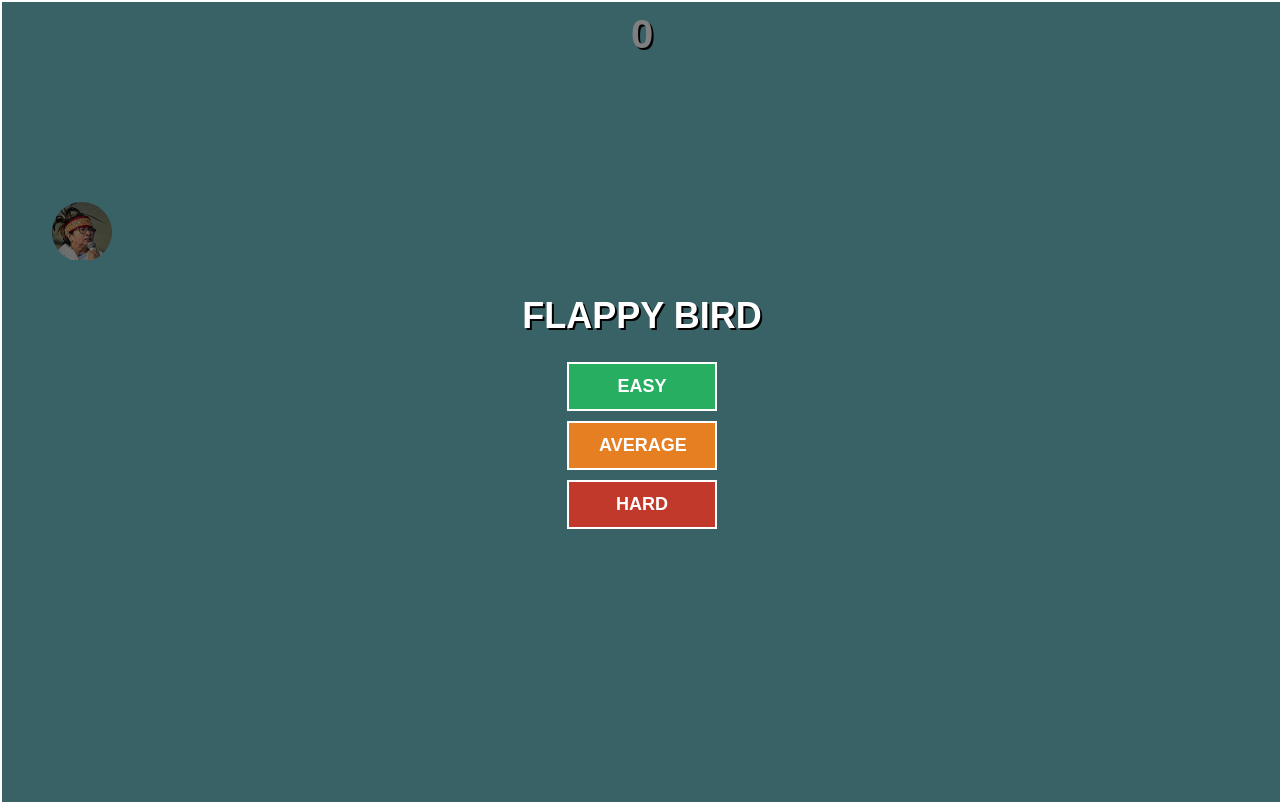
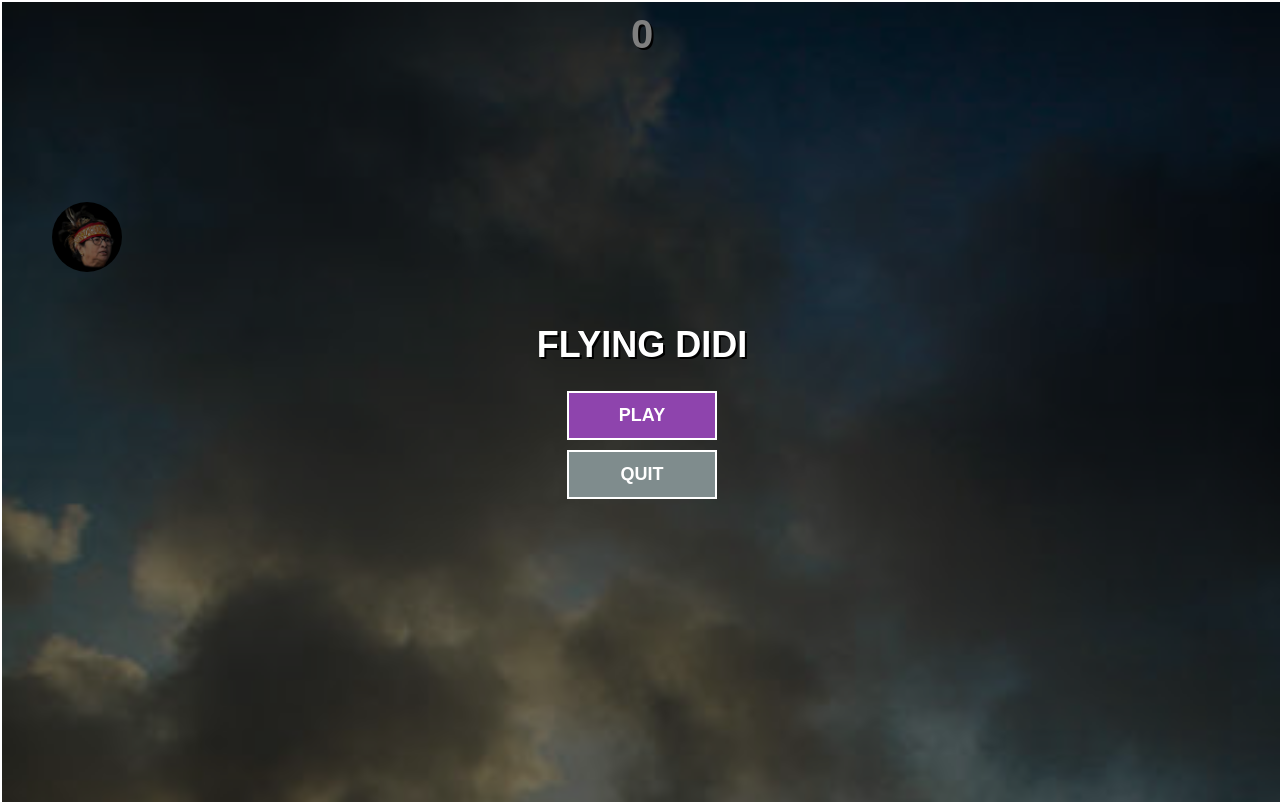
Before and after one commit to 009-DEV-009/flappy_game, a plain HTML site: page index.html in a window 1280 px wide. Drawn offline with Linux system fonts and the light colour scheme.

Commit message:
Update game layout and assets for new theme

```diff
--- a/index.html
+++ b/index.html
@@ -16,10 +16,13 @@
 
         /* Full-screen game container */
         #game-container {
-            position: relative;
+            position: absolute;
             width: 100vw;
             height: 100vh;
             background-color: #70c5ce;
+            background-image: url('background.jpg');
+            background-size: cover;
+            background-repeat: no-repeat;
             overflow: hidden;
             border: 2px solid #fff;
         }
@@ -27,10 +30,10 @@
         /* --- BIRD SETTINGS --- */
         #bird {
             position: absolute;
-            width: 60px;
-            height: 60px;
-            background-image: url('mamata.jpeg');
-            background-size: contain;
+            width: 70px;
+            height: 70px;
+            background-image: url('didi.jpeg');
+            background-size: cover;
             background-repeat: no-repeat;
             border-radius: 50%;
             top: 200px;
@@ -42,12 +45,10 @@
         .pipe {
             position: absolute;
             width: 60px; /* must match PIPE_WIDTH */
-
             background-image: url('modii.jpeg');
             background-size: 100% 100%;
             background-repeat: no-repeat;
             background-position: center;
-
             z-index: 5;
         }
 
@@ -95,6 +96,11 @@
             text-align: center;
         }
 
+        h2 {
+            color: red;
+            margin: 0 0 20px;
+        }
+
         .btn {
             padding: 12px 30px;
             margin: 5px;
@@ -112,9 +118,13 @@
         .btn-avg  { background-color: #e67e22; }
         .btn-hard { background-color: #c0392b; }
         .btn-restart { background-color: #2980b9; margin-top: 15px; }
+        .btn-main { background-color: #8e44ad; }
+        .btn-quit { background-color: #7f8c8d; }
+
         .btn:hover { filter: brightness(1.1); }
 
         #game-over-screen { display: none; }
+        #difficulty-menu { display: none; }
     </style>
 </head>
 <body>
@@ -123,24 +133,34 @@
         <div id="bird"></div>
         <div id="score">0</div>
 
-        <div id="start-screen" class="menu-screen">
-            <h1>FLAPPY BIRD</h1>
+        <!-- FIRST SCREEN: PLAY / QUIT -->
+        <div id="main-menu" class="menu-screen">
+            <h1>FLYING DIDI</h1>
+            <button class="btn btn-main" onclick="showDifficultyMenu()">Play</button>
+            <button class="btn btn-quit" onclick="quitGame()">Quit</button>
+        </div>
+
+        <!-- SECOND SCREEN: DIFFICULTY SELECT -->
+        <div id="difficulty-menu" class="menu-screen">
+            <h1>SELECT LEVEL</h1>
             <button class="btn btn-easy" onclick="initGame('easy')">Easy</button>
             <button class="btn btn-avg" onclick="initGame('average')">Average</button>
             <button class="btn btn-hard" onclick="initGame('hard')">Hard</button>
         </div>
 
+        <!-- GAME OVER SCREEN -->
         <div id="game-over-screen" class="menu-screen">
             <h1>GAME OVER</h1>
             <p style="color: white; font-size: 20px; margin: 0;">Score: <span id="final-score">0</span></p>
             <button class="btn btn-restart" onclick="resetGame()">Try Again</button>
+            <!-- You can keep reload as "Menu" to return to Play/Quit -->
             <button class="btn btn-avg" onclick="location.reload()">Menu</button>
         </div>
     </div>
 
     <!-- SOUND EFFECTS -->
     <audio id="start-sound" src="star.mp3" preload="auto"></audio>
-    <audio id="end-sound" src="gameover.mp3" preload="auto"></audio>
+    <audio id="end-sound" src="game_end_voice.mp3" preload="auto"></audio>
     <audio id="flap-sound" src="" preload="auto"></audio>
     <audio id="bgm-sound" src="start.mp3" preload="auto" loop></audio>
 
@@ -149,7 +169,9 @@
         const bird = document.getElementById('bird');
         const scoreDisplay = document.getElementById('score');
         const finalScoreDisplay = document.getElementById('final-score');
-        const startScreen = document.getElementById('start-screen');
+
+        const mainMenu = document.getElementById('main-menu');
+        const difficultyMenu = document.getElementById('difficulty-menu');
         const gameOverScreen = document.getElementById('game-over-screen');
 
         const startSound = document.getElementById('start-sound');
@@ -163,7 +185,7 @@
         let birdY = 200;
         let birdVelocity = 0;
 
-        // These will change based on level
+        // Level-dependent
         let gravity = 0.35;
         let jumpStrength = -7;
 
@@ -184,6 +206,24 @@
         window.addEventListener('resize', () => {
             location.reload();
         });
+
+        // FIRST SCREEN → DIFFICULTY MENU
+        function showDifficultyMenu() {
+            mainMenu.style.display = 'none';
+            difficultyMenu.style.display = 'flex';
+        }
+
+        // QUIT BUTTON
+        function quitGame() {
+            if (bgmSound) {
+                bgmSound.pause();
+            }
+            alert('Thanks for playing!');
+            // window.close() may not work on all browsers, but you can keep it:
+            try {
+                window.close();
+            } catch (e) {}
+        }
 
         function initGame(mode) {
             currentMode = mode;
@@ -212,7 +252,8 @@
             GAME_WIDTH = gameContainer.clientWidth;
             GAME_HEIGHT = gameContainer.clientHeight;
 
-            startScreen.style.display = 'none';
+            // Hide menus when starting game
+            difficultyMenu.style.display = 'none';
             gameOverScreen.style.display = 'none';
 
             // ▶ Start sound
```
